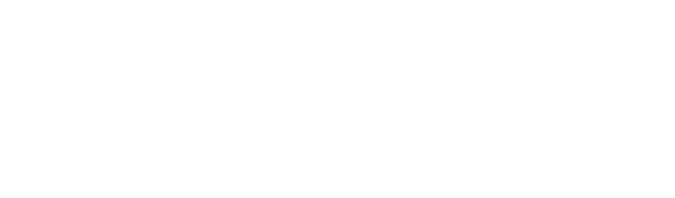
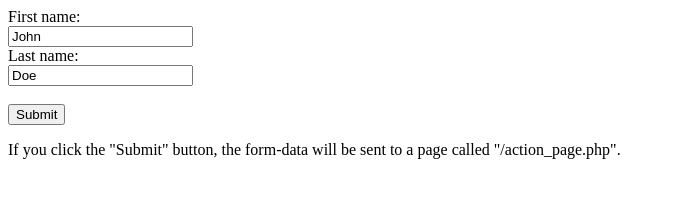
Before and after one commit to eslam-ayman22/ProjectTest, a plain HTML site: page index.html in a window 1280 px wide. Shown: the whole page, without its empty margins (0-675 px from the left). Drawn offline with Linux system fonts and the light colour scheme.

Commit message:
Add form

```diff
--- a/index.html
+++ b/index.html
@@ -7,5 +7,15 @@
 </head>
 <body>
 
+<form action="/action_page.php">
+    <label for="fname">First name:</label><br>
+    <input type="text" id="fname" name="fname" value="John"><br>
+    <label for="lname">Last name:</label><br>
+    <input type="text" id="lname" name="lname" value="Doe"><br><br>
+    <input type="submit" value="Submit">
+  </form>
+
+  <p>If you click the "Submit" button, the form-data will be sent to a page called "/action_page.php".</p>
+
 </body>
 </html>
```
